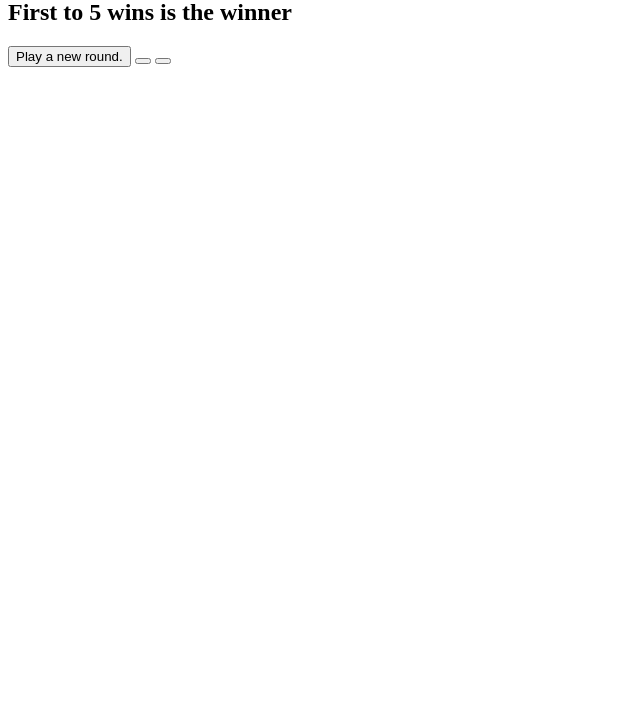
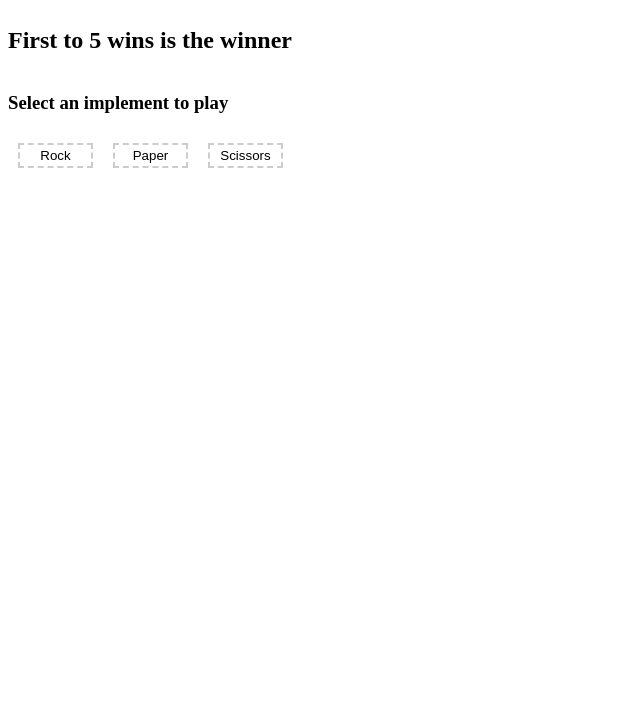
Before and after one commit to MadMilliner/rock-paper-scissors, a plain HTML site: page index.html in a window 1280 px wide. Shown: the part 81-800 px from the top of the page, without its empty margins (0-640 px from the left). Drawn offline with Linux system fonts and the light colour scheme.

Commit message:
Set it up to play faster with no typing and applied some style

```diff
--- a/index.html
+++ b/index.html
@@ -4,19 +4,25 @@
     <meta charset="UTF-8">
     <meta name="viewport" content="width=device-width, initial-scale=1.0">
     <title>Rock Paper Scissors</title>
-
+   <link rel="stylesheet" href="style.css">
 </head>
 <body>
-    <h1>Rock, paper, scissors </h1>
-    <h2>First to 5 wins is the winner</h2>
+    <div class="instruction">
+        <h1>Rock, paper, scissors </h1>
+        <h2>First to 5 wins is the winner</h2>
+        <h3>Select an implement to play</h3>
+    </div>
+
     <div class="buttonBox">
-    <button class="playRound">Play a new round.</button>
-    <button display="none"></button>
-    <button display="none"></button>
+        <button class="rock button">Rock</button>
+        <button class="paper button">Paper</button>
+        <button class="scissors button">Scissors</button>
     </div>
+
     <div class="results" border: dashed 3px; padding-top: .5em; padding-bottom: .5em;></div>
     <div class="score"></div>
     <div class="winner"></div>
-     <script src="script.js"></script>
+
+    <script src="script.js"></script>
 </body>
 </html>
--- a/script.js
+++ b/script.js
@@ -1,10 +1,13 @@
 const rock = "rock";
 const paper = "paper";
 const scissors = "scissors";
-var playButton = document.querySelector('button.playRound');
+// var playButton = document.querySelector('button.playRound');
 var score = document.querySelector('div.score');
 var results = document.querySelector('div.results');
 var winner = document.querySelector('div.winner');
+var playRock = document.querySelector("button.rock");
+var playPaper = document.querySelector("button.paper");
+var playScissors = document.querySelector("button.scissors");
 
 
 function getComputerChoice() {
@@ -24,8 +27,7 @@ function winCheck() {
     else if (computerScore === 5) {winner.innerHTML = '<h3>You lose</h3>';}
 }
 
-function playRound() {
-    let humanChoice = prompt("What do you choose for this round?", "rock/paper/scissors").toLowerCase();
+function playRound(humanChoice) {
     let computerChoice = getComputerChoice();
     if (humanChoice === "rock" && computerChoice === "paper") { computerScore++; results.innerText = "You lose this round! Paper beats Rock";}
     else if (humanChoice === "rock" && computerChoice === "scissors") { humanScore++; results.innerText = "You win this round! Rock beats Scissors";}
@@ -36,12 +38,14 @@ function playRound() {
     else {results.innerText = "Tie";}
     score.innerHTML = '<h4>You: '+humanScore+'<br>Computer: '+computerScore+'</h4>';
     winCheck();
-    console.log(winner);
 }
 
 
 
-playButton.addEventListener('click', playRound);
+// playButton.addEventListener('click', playRound);
+playRock.addEventListener('click', () => playRound('rock'));
+playPaper.addEventListener('click', () => playRound('paper'));
+playScissors.addEventListener('click', () => playRound('scissors'));
 
 // function playGame() {
 //     function roundOne() {
--- /dev/null
+++ b/style.css
@@ -0,0 +1,26 @@
+ .button {
+        width: 75px;
+        height: 25px;
+        background-color: white;
+        color: black;
+        border: 2px dashed #CCCCCC;
+        margin: 10px;
+    }
+
+    .instruction {
+        display: flex;
+        flex-direction: column;
+        justify-content: center;
+    }
+
+    .buttonBox {
+        display: flex;
+        margin-bottom: 50px;
+
+
+    }
+
+    .winner {
+        color: red;
+        font-weight: 800;
+    }
```
